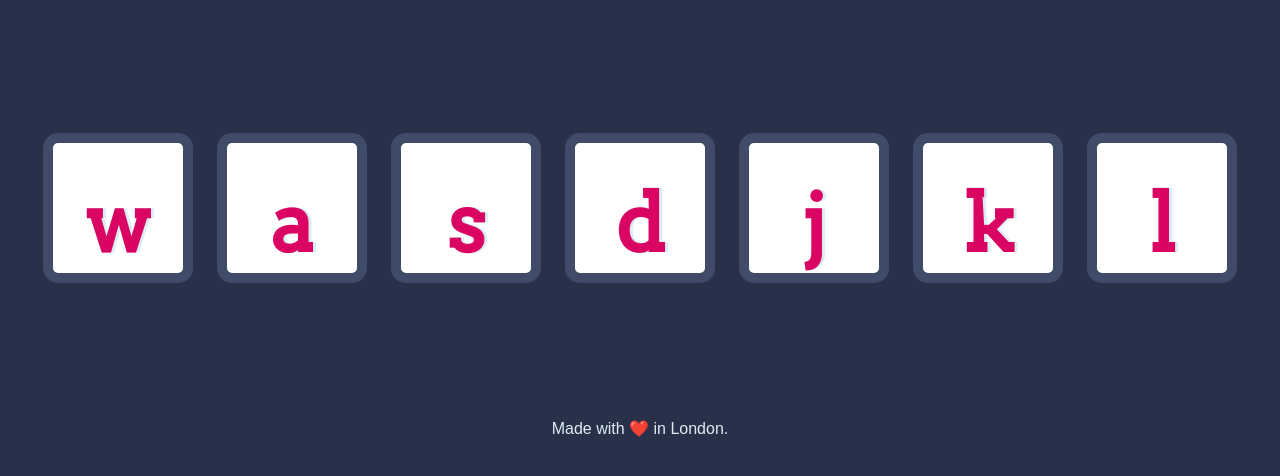
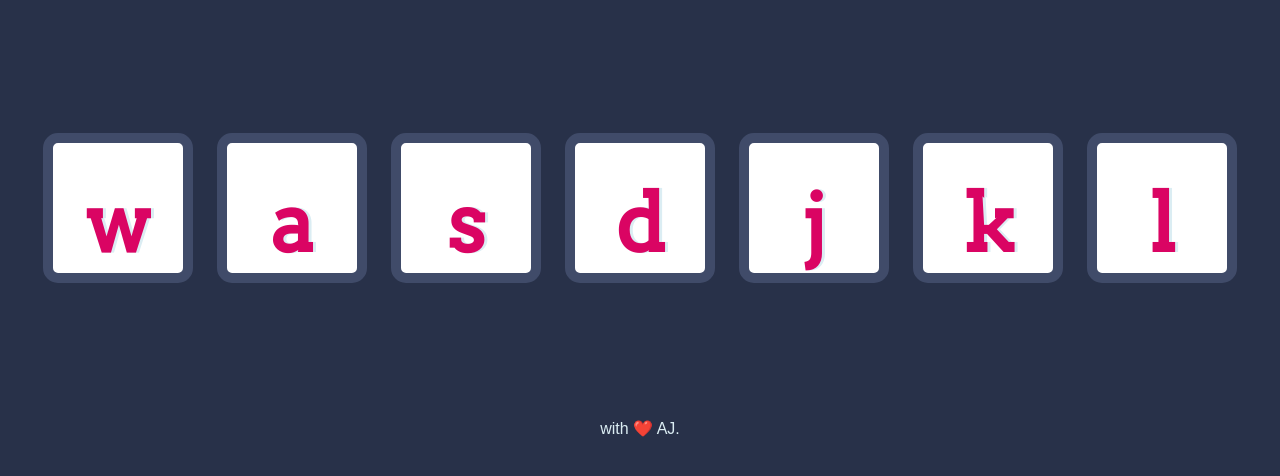
Before and after one commit to ajfx13/drum, a plain HTML site: page index.html in a window 1280 px wide. Shown: the part 156-632 px from the top of the page. Drawn offline with Linux system fonts and the light colour scheme.

Commit message:
Update index.html

```diff
--- a/index.html
+++ b/index.html
@@ -26,7 +26,7 @@
 </body>
 
 <footer>
-  Made with ❤️ in London.
+   with ❤️ AJ.
 </footer>
 
 </html>
```
